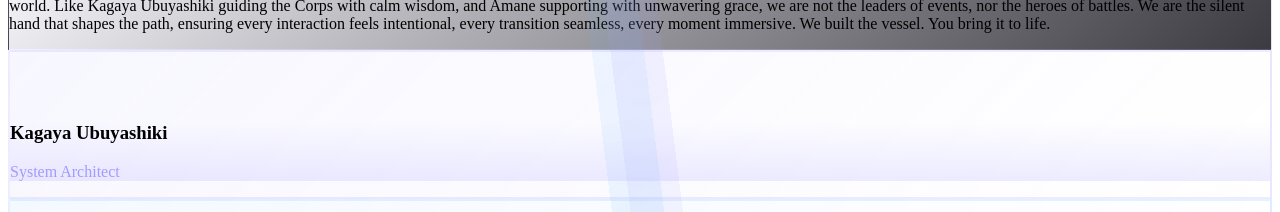
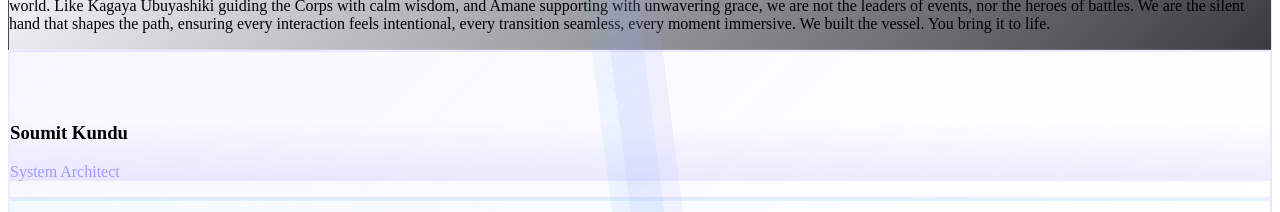
Before and after one commit to soumitkundu150154/surotsav_3_anime_demon_slayer_web, a React (Vite) app: page / in a window 1280 px wide. Shown: the part 6100-6312 px from the top of the page. Built offline with nearby package versions, Linux system fonts and the light colour scheme; the HTML template or start-up script is replaced by a standard one.

Commit message:
soumit_update

```diff
--- a/src/components/SystemGuides.jsx
+++ b/src/components/SystemGuides.jsx
@@ -25,7 +25,7 @@ We built the vessel. You bring it to life.`,
 const SYSTEM_GUIDES = [
   {
     id: 'ubuyashiki',
-    name: 'Kagaya Ubuyashiki',
+    name: 'Soumit Kundu',
     role: 'System Architect',
     title: 'Designed the structure, flow, and logic of the experience.',
     description: 'With the calm wisdom of the Corps leader, the system was architected to guide every user through their journey. Every arc, every chapter, every mission — structured with purpose and precision.',
```
